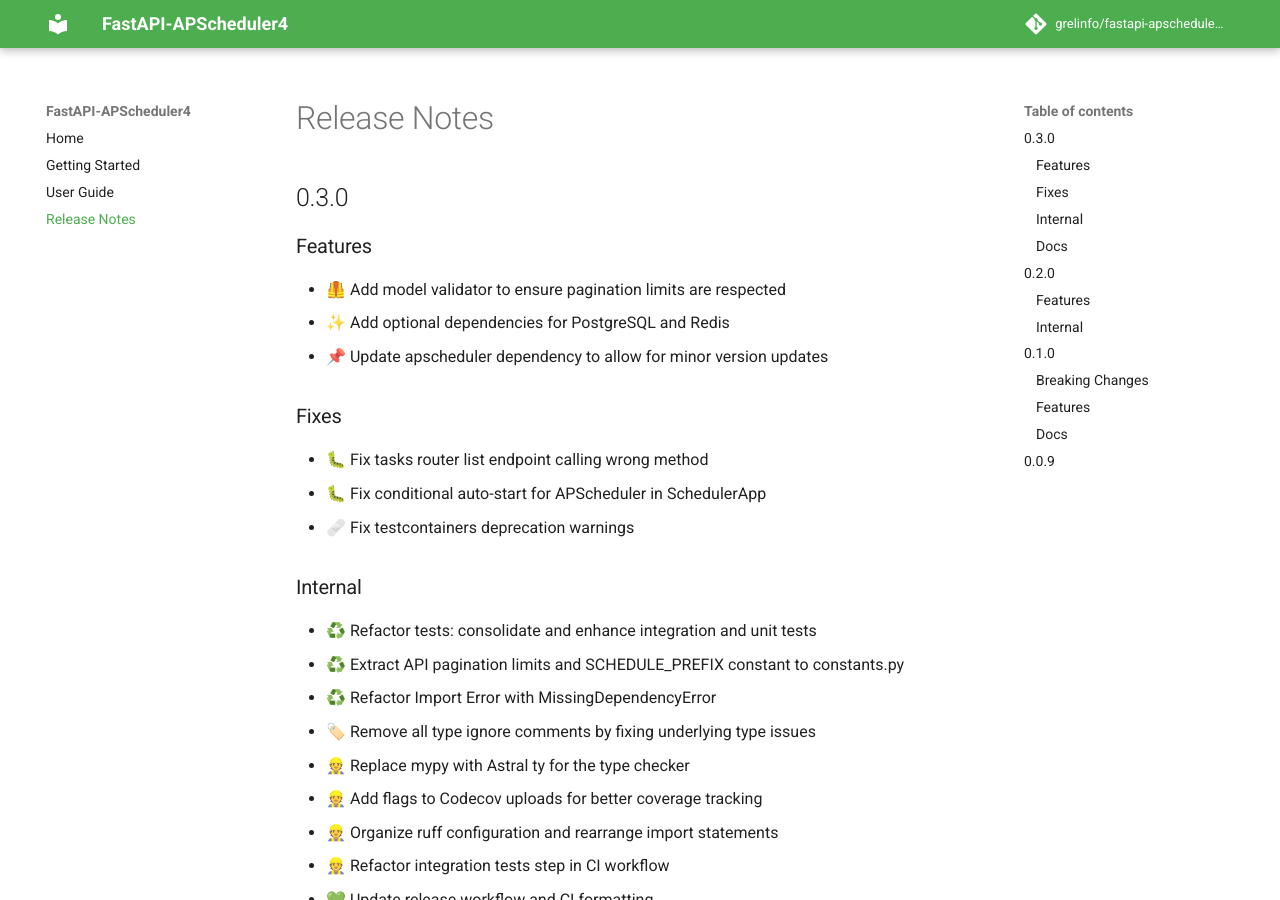
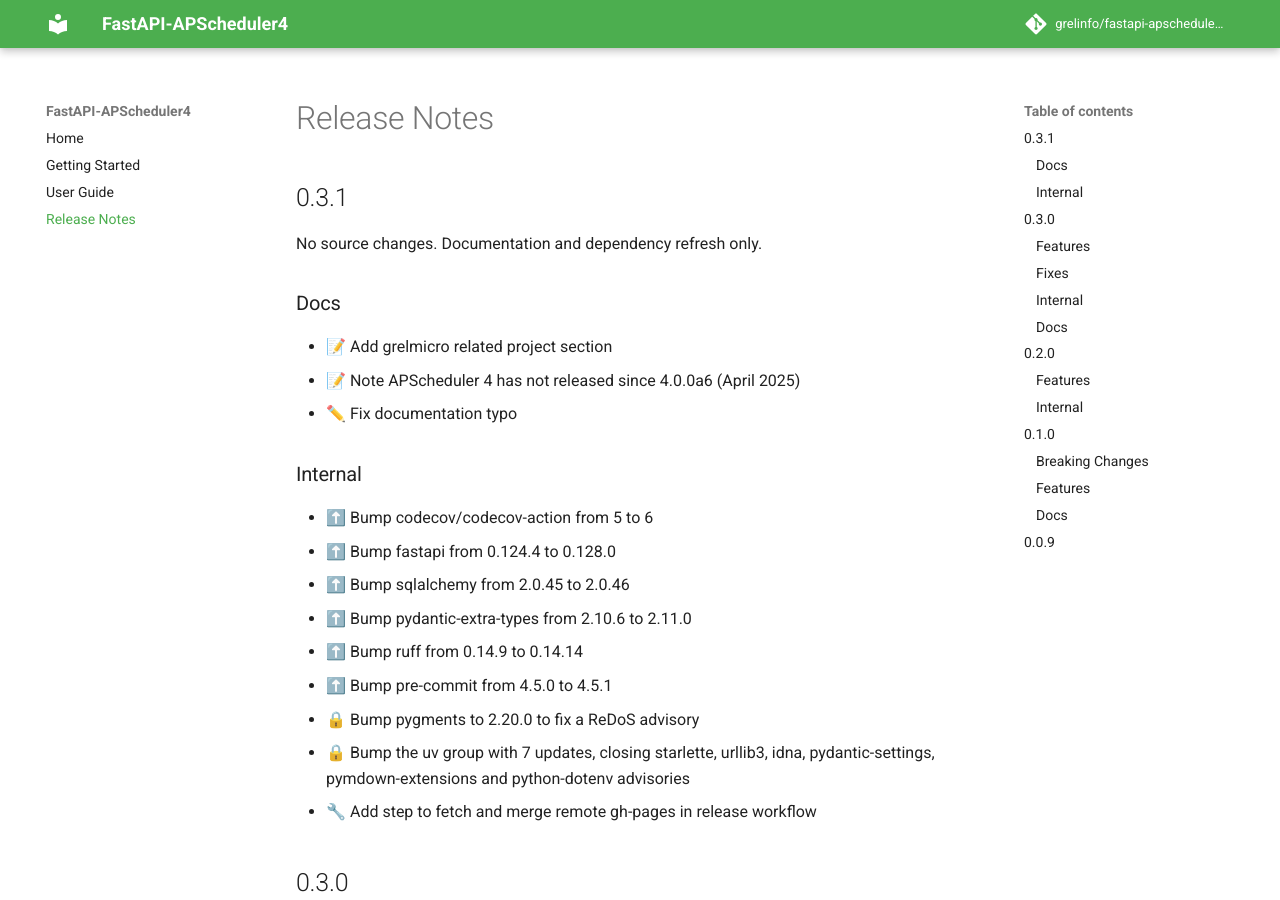
Before and after one commit to grelinfo/fastapi-apscheduler4, an MkDocs documentation site: the page built from docs/release_notes.md, in a window 1280 px wide and 900 px high. Built offline with MkDocs 1.6.1 and Material for MkDocs 9.7.7, drawn with Linux system fonts in a browser that asks for light colours; comment, search, counter and statistics services are not loaded; the version menu is left out.

Commit message:
📝 Add 0.3.1 release notes

```diff
--- a/docs/release_notes.md
+++ b/docs/release_notes.md
@@ -1,4 +1,27 @@
 # Release Notes
+
+## 0.3.1
+
+No source changes. Documentation and dependency refresh only.
+
+### Docs
+
+* 📝 Add grelmicro related project section
+* 📝 Note APScheduler 4 has not released since 4.0.0a6 (April 2025)
+* ✏️ Fix documentation typo
+
+### Internal
+
+* ⬆️ Bump codecov/codecov-action from 5 to 6
+* ⬆️ Bump fastapi from 0.124.4 to 0.128.0
+* ⬆️ Bump sqlalchemy from 2.0.45 to 2.0.46
+* ⬆️ Bump pydantic-extra-types from 2.10.6 to 2.11.0
+* ⬆️ Bump ruff from 0.14.9 to 0.14.14
+* ⬆️ Bump pre-commit from 4.5.0 to 4.5.1
+* 🔒️ Bump pygments to 2.20.0 to fix a ReDoS advisory
+* 🔒️ Bump the uv group with 7 updates, closing starlette, urllib3, idna,
+  pydantic-settings, pymdown-extensions and python-dotenv advisories
+* 🔧 Add step to fetch and merge remote gh-pages in release workflow
 
 ## 0.3.0
 
```
